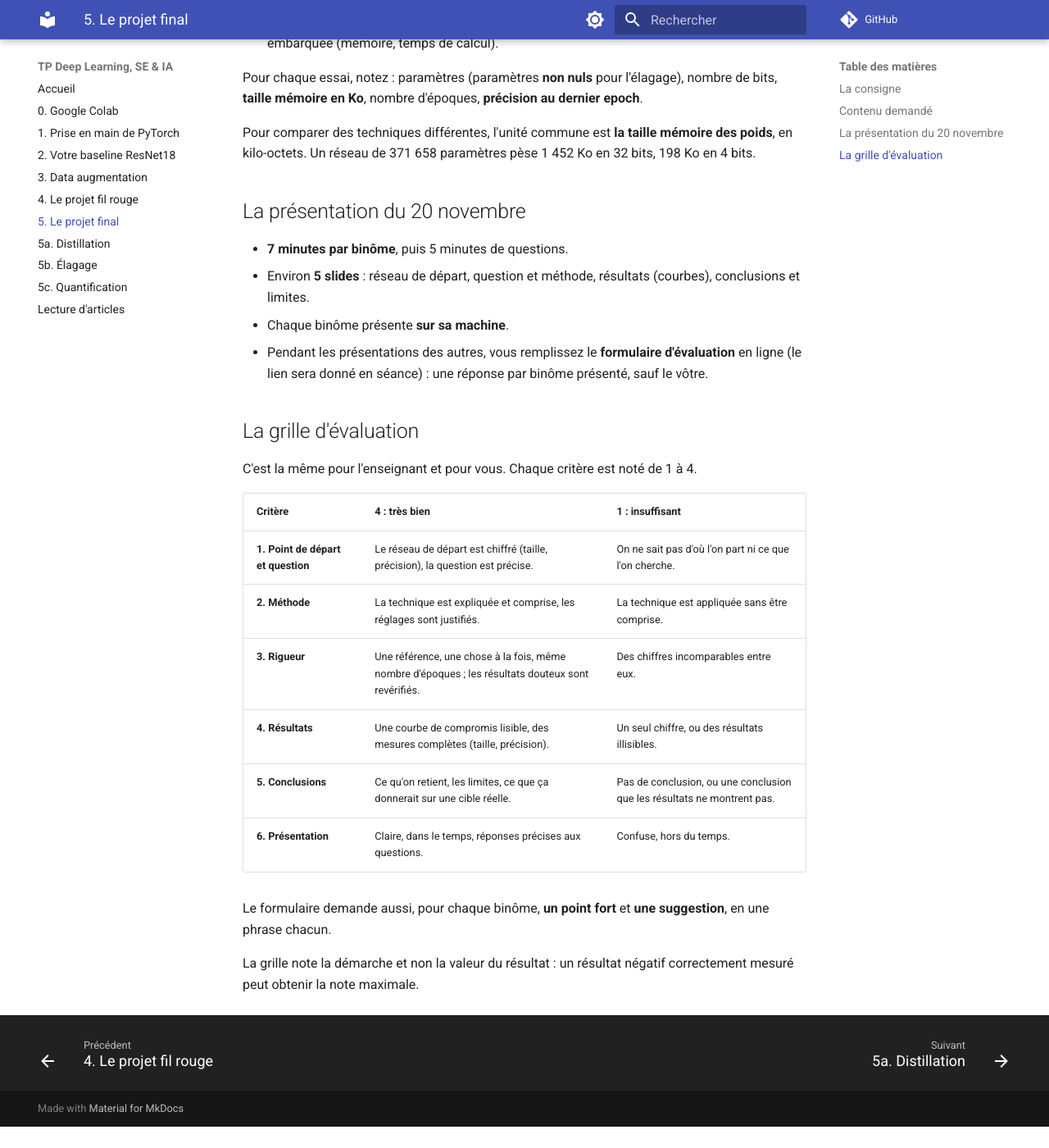
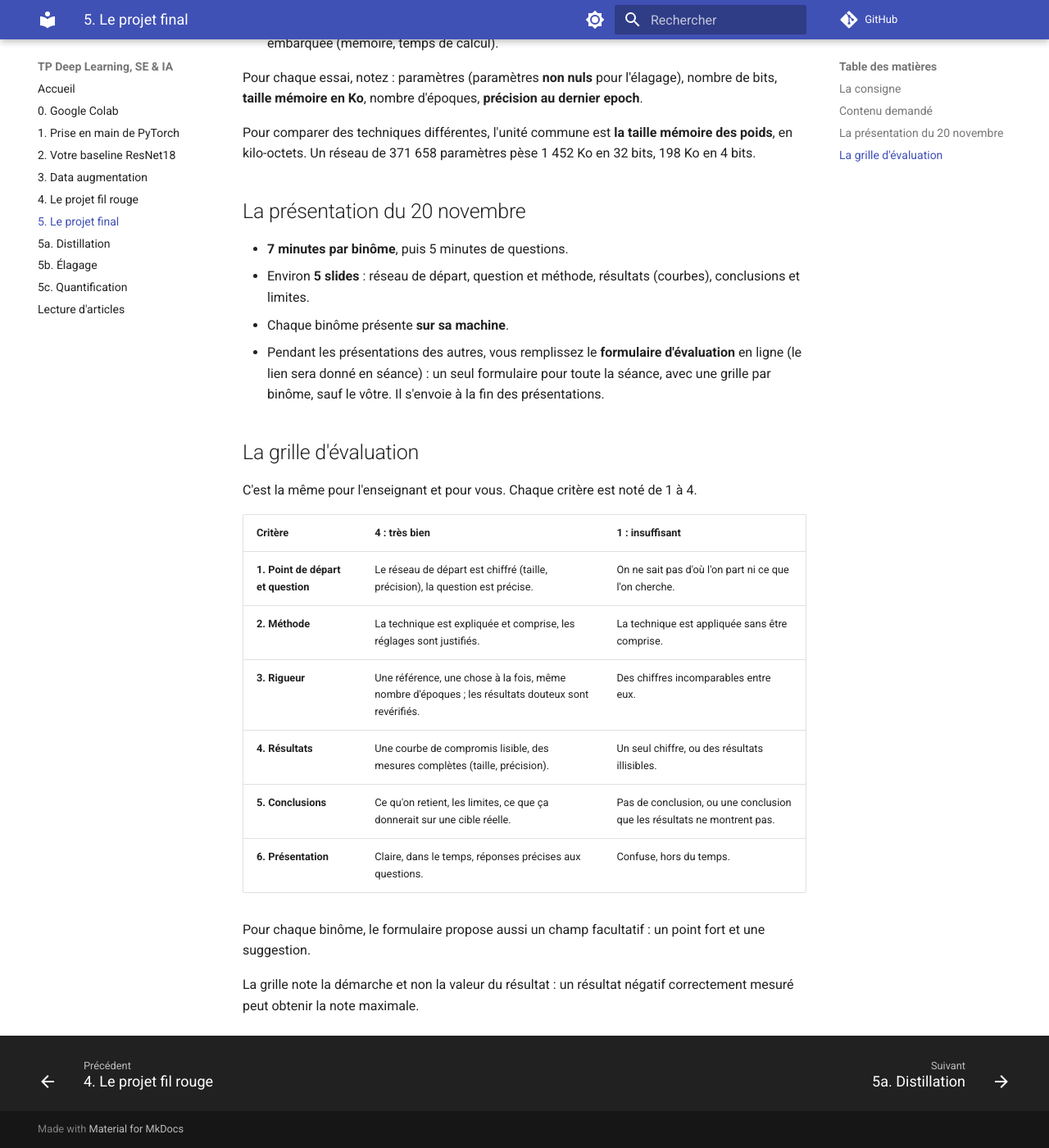
Before and after one commit to bonben/ensta-tp-deep-learning, an MkDocs documentation site: the page built from docs/05_projet_final.md, in a window 1280 px wide and 1400 px high, scrolled down 1046 px. Shown: the whole window at 82% size. Built offline with MkDocs 1.6.1 and Material for MkDocs 9.7.7, drawn with Linux system fonts in a browser that asks for light colours; comment, search, counter and statistics services are not loaded; before the commit the page ends 2420 px from its top, so only the background shows below that.

Commit message:
Partie 5 : un seul formulaire d'évaluation par étudiant
Claude-Session: https://claude.ai/code/session_01E2tnaWGnKcnhRyyZz6dByx

```diff
--- a/docs/05_projet_final.md
+++ b/docs/05_projet_final.md
@@ -46,7 +46,8 @@ en kilo-octets. Un réseau de 371 658 paramètres pèse 1 452 Ko en 32 bits, 198
   conclusions et limites.
 - Chaque binôme présente **sur sa machine**.
 - Pendant les présentations des autres, vous remplissez le **formulaire d'évaluation** en ligne
-  (le lien sera donné en séance) : une réponse par binôme présenté, sauf le vôtre.
+  (le lien sera donné en séance) : un seul formulaire pour toute la séance, avec une grille par
+  binôme, sauf le vôtre. Il s'envoie à la fin des présentations.
 
 ## La grille d'évaluation
 
@@ -61,8 +62,8 @@ C'est la même pour l'enseignant et pour vous. Chaque critère est noté de 1 à
 | **5. Conclusions** | Ce qu'on retient, les limites, ce que ça donnerait sur une cible réelle. | Pas de conclusion, ou une conclusion que les résultats ne montrent pas. |
 | **6. Présentation** | Claire, dans le temps, réponses précises aux questions. | Confuse, hors du temps. |
 
-Le formulaire demande aussi, pour chaque binôme, **un point fort** et **une suggestion**, en
-une phrase chacun.
+Pour chaque binôme, le formulaire propose aussi un champ facultatif : un point fort et une
+suggestion.
 
 La grille note la démarche et non la valeur du résultat : un résultat négatif correctement
 mesuré peut obtenir la note maximale.
```
